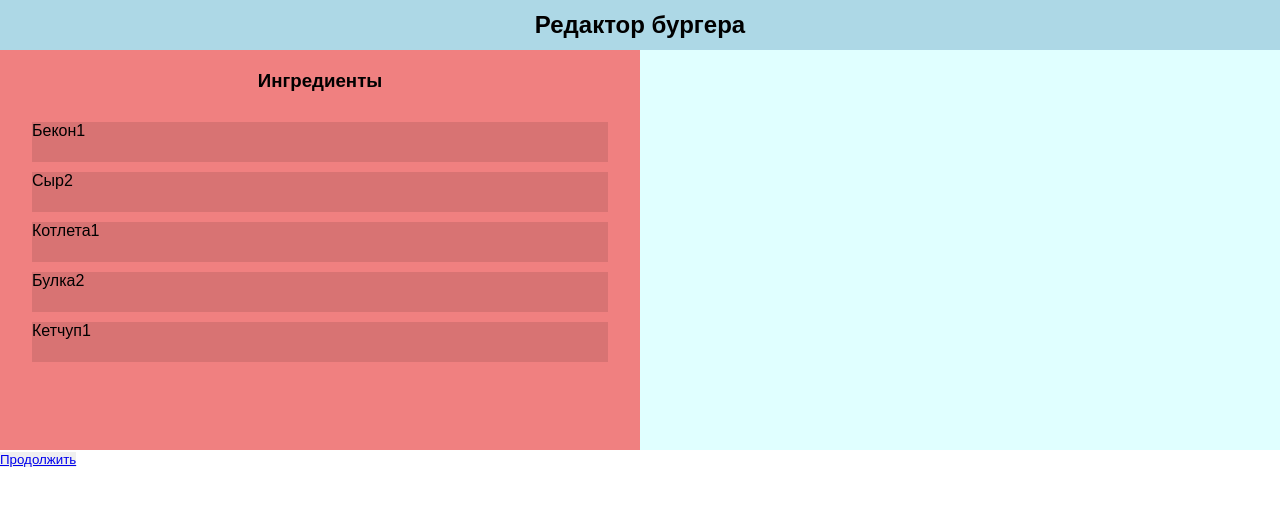
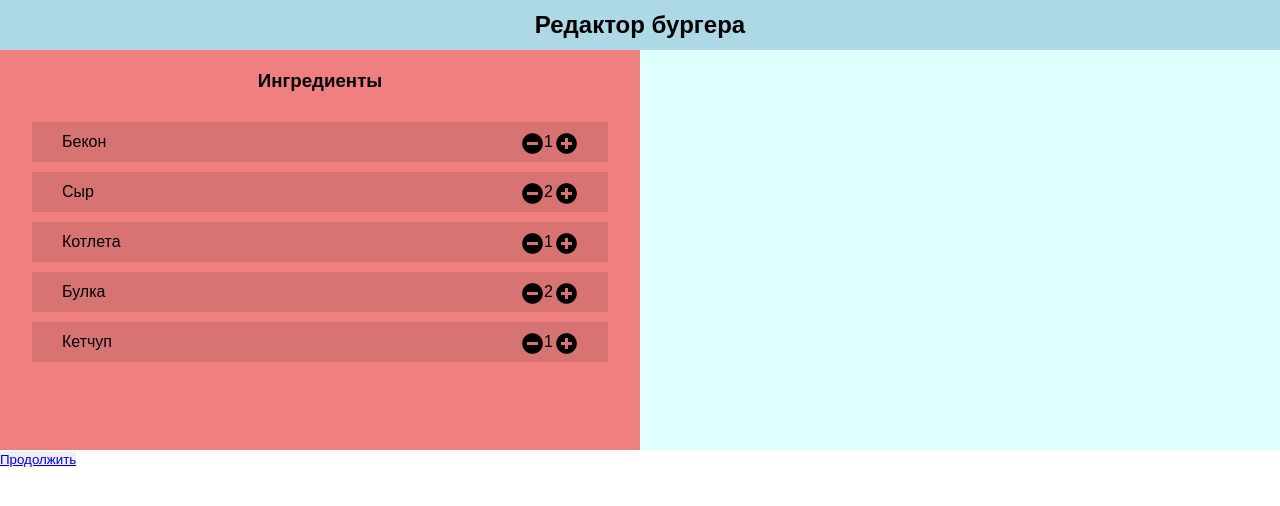
Before and after one commit to reactb0y1/codempire, a React (Create React App) app: page /edit in a window 1280 px wide. Shown: the top 506 px of the page. Built offline with nearby package versions, Linux system fonts and the light colour scheme.

Commit message:
chr Edit Добавлен счётчик и стили для него

```diff
--- a/src/Edit/Edit.css
+++ b/src/Edit/Edit.css
@@ -33,6 +33,13 @@
     margin: 10px 0;
     background-color: rgba(0,0,0,0.1);
     height: 40px;
+    display: flex;
+    align-items: center;
+    justify-content: space-between;
+}
+
+.ingredientName {
+    margin-left: 30px;
 }
 
 .ingredients {
@@ -43,3 +50,25 @@
 .EditPhotoContainer {
     background-color: lightcyan;
 }
+
+.counter {
+    display: flex;
+    align-items: center;
+    margin-right: 30px;
+}
+
+.counter_minus {
+    width: 25px;
+    height: 25px;
+    display: inline-block;
+    background-image: url(img/ico_-.png);
+    cursor: pointer;
+}
+
+.counter_plus {
+    width: 25px;
+    height: 25px;
+    display: inline-block;
+    background-image: url(img/ico_+.png);
+    cursor: pointer;
+}
--- a/src/Edit/Edit.js
+++ b/src/Edit/Edit.js
@@ -19,7 +19,11 @@ class Edit extends Component {
         const item = ingredients.map((ingredient) =>
             <li className='ingredient'>
                 <span className='ingredientName'>{ingredient.name}</span>
-                <span className='ingredientAmount'>{ingredient.amount}</span>
+                <span className="counter">
+                    <span className="counter_minus"></span>
+                    <span className='ingredientAmount'>{ingredient.amount}</span>
+                    <span className="counter_plus"></span>
+                </span>
             </li>
         )
 
```
